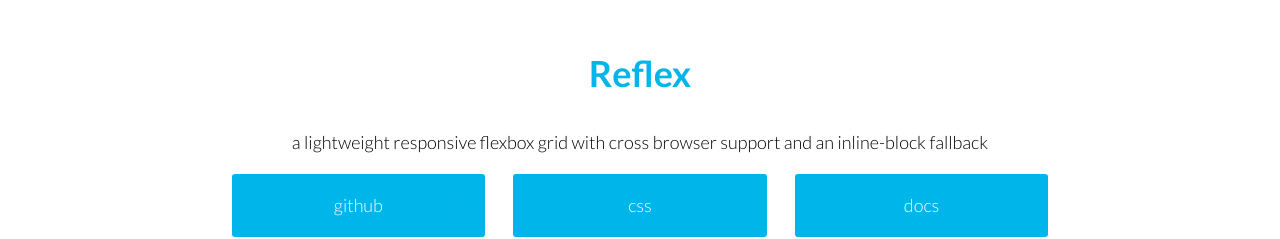
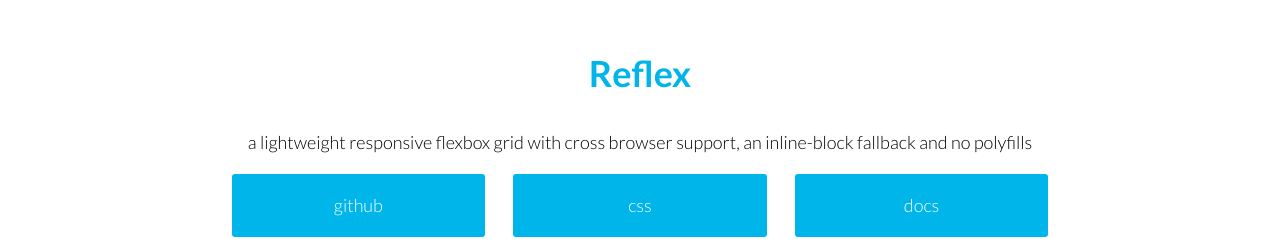
Before and after one commit to leejordan/reflex, a plain HTML site: page docs/demo.html in a window 1280 px wide. Shown: the part 197-436 px from the top of the page. Drawn offline with Linux system fonts and the light colour scheme.

Commit message:
updating title and headings

```diff
--- a/docs/demo.html
+++ b/docs/demo.html
@@ -4,7 +4,7 @@
 <head>
     <meta charset="utf-8">
 
-    <title>reflex - responsive flexbox grid with inline-block legacy support</title>
+    <title>reflex - a lightweight responsive flexbox grid with cross browser support, an inline-block fallback and no polyfills</title>
     <meta name="description" content="reflex is a responsive flexbox grid with inline-block legacy support">
     <meta http-equiv="Content-Type" content="text/html;charset=UTF-8" />
     <meta name="viewport" content="width=device-width, initial-scale=1.0, minimum-scale=1.0, maximum-scale=1.0, user-scalable=yes" />
@@ -19,7 +19,7 @@
     <div class="reflex-container reflex-wrap">
         <div class="reflex-col-12 reflex-direction-column reflex-justify-center">
             <h1>Reflex</h1>
-            <p>a lightweight responsive flexbox grid with cross browser support and an inline-block fallback</p>
+            <p>a lightweight responsive flexbox grid with cross browser support, an inline-block fallback and no polyfills</p>
         </div>
         <ul class="reflex-container reflex-container-padding-lg reflex-wrap reflex-justify-center">
             <li class="reflex-col-sm-3 reflex-justify-center">
```
Also changed, not shown: docs/index.html (+2 -2 lines), README.md.
